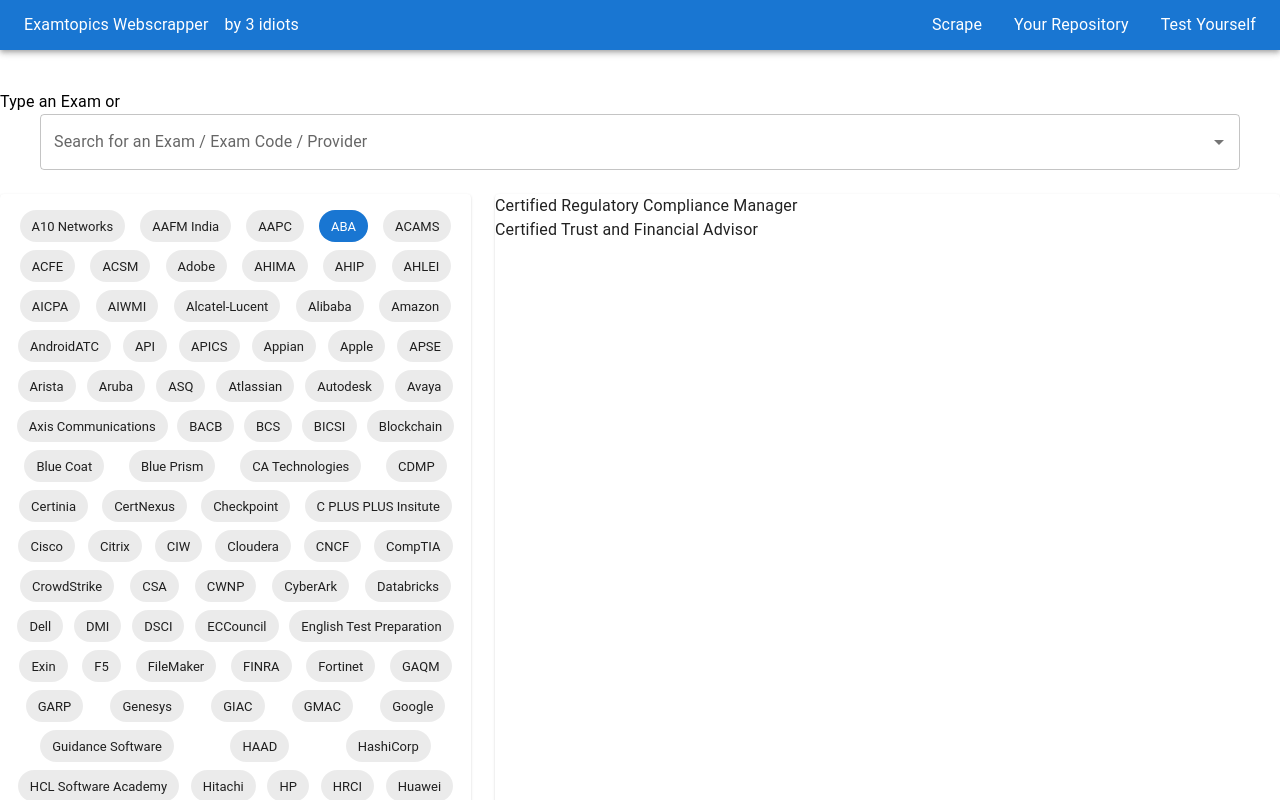
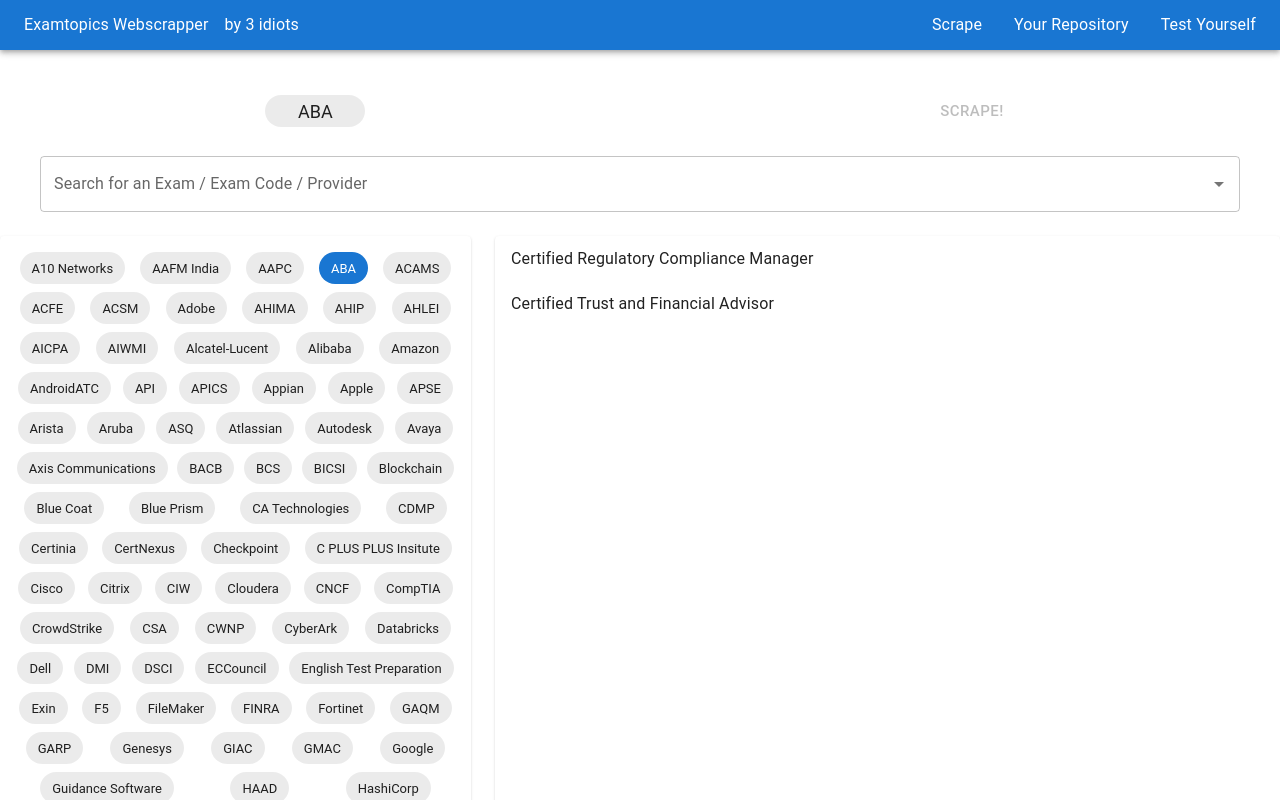
Before and after one commit to AdamFilch/examtopics-webscraper, a Next.js app: page /scrape in a window 1280 px wide. Both pictures are taken after a click on the button "ABA". Shown: the top 800 px of the page. Built offline with nearby package versions, Linux system fonts and the light colour scheme.

Commit message:
Chore: imprvoe UI further

```diff
--- a/src/app/scrape/page.tsx
+++ b/src/app/scrape/page.tsx
@@ -1,6 +1,6 @@
 'use client'
 
-import { Autocomplete, Box, Chip, Container, Paper, Stack, TextField, Typography } from "@mui/material"
+import { Autocomplete, Box, Button, ButtonBase, Chip, Container, Paper, Stack, TextField, Typography } from "@mui/material"
 import PROVIDER_LIST from 'dumps/PROVIDER_LIST.json'
 import { useState } from "react"
 
@@ -24,9 +24,29 @@ export default function ScrapePage() {
 
 
     return (
-        <Box maxWidth={'1600px'}justifySelf={'center'} marginY={5}>
-            <Typography>Type an Exam or </Typography>
+        <Box maxWidth={'1600px'} justifySelf={'center'} marginY={5}>
 
+            <Box justifySelf={'center'} display={'flex'} marginBottom={3}>
+                <Chip sx={{
+                    alignSelf: 'center',
+                    minWidth: '100px',
+                    fontSize: '18px'
+                }} label={selectedExam.provider} />
+                <Box sx={{
+                    minWidth: '500px',
+                    marginX: 4,
+                    justifyItems: 'center',
+                    alignContent: 'center'
+                }}>
+                    <Typography fontSize={'20px'}>
+                        {selectedExam.exam}
+                    </Typography>
+
+                </Box>
+                <Button size="large" disabled={selectedExam.exam == ''}>
+                    Scrape!
+                </Button>
+            </Box>
 
             <Stack gap={3}>
                 <Box>
@@ -48,9 +68,9 @@ export default function ScrapePage() {
                             {PROVIDER_LIST.map((pro, i) => (
                                 <Chip key={i} label={pro.provider} color={selectedExam.provider == pro.provider ? 'primary' : 'default'} onClick={() => {
                                     if (selectedExam.provider != pro.provider) {
-                                    setSelectedExam({...selectedExam, provider: pro.provider, index: pro.index})
+                                        setSelectedExam({ exam: '', provider: pro.provider, index: pro.index })
                                     } else {
-                                    setSelectedExam({ ...selectedExam, provider: '', index: null})
+                                        setSelectedExam({ exam: '', provider: '', index: null })
                                     }
                                 }}
 
@@ -64,13 +84,34 @@ export default function ScrapePage() {
                     <Paper>
                         {selectedExam.index && (
                             <Box>
-                            {PROVIDER_LIST[selectedExam.index - 1].exams.map((exam,i) => (
-                            <Box key={i} display={'flex'} alignItems={'center'}>
+                                {PROVIDER_LIST[selectedExam.index - 1].exams.map((exam, i) => (
+                                    <ButtonBase key={i} sx={{
+                                        display: 'flex',
+                                        alignItems: 'center',
+                                        justifyContent: 'start',
+                                        height: 45,
+                                        width: '100%',
+                                        gap: 2,
+                                        paddingX: 2,
+                                        '&:hover': {
+                                            backgroundColor: '#1976d2'
+                                        }
+                                    }} onClick={() => {
+                                        if (selectedExam.exam != exam.exam_name) {
+                                            setSelectedExam({ ...selectedExam, exam: exam.exam_name })
+                                        } else {
+                                            setSelectedExam({ ...selectedExam, exam: exam.exam_name })
+                                        }
+                                    }}>
+
                                         <Typography textOverflow={'ellipsis'}>{exam.exam_name}</Typography>
                                         {exam.popular && (
+                                            <>
+                                            <Typography>&bull;</Typography>
                                             <Chip label="Popular" color="info" />
+                                            </>
                                         )}
-                                </Box>
+                                    </ButtonBase>
                                 ))}
 
                             </Box>
```
Lines whose indentation alone changed are shown as unchanged.
